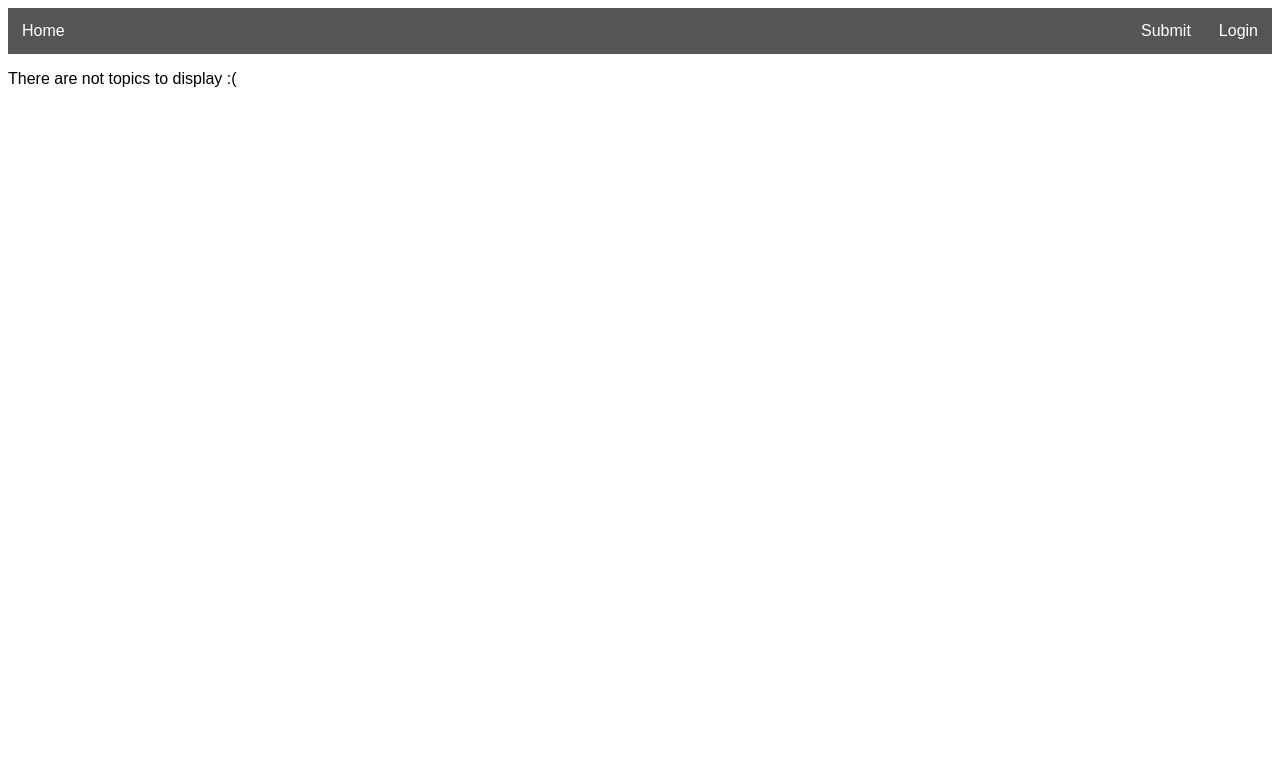
After one commit to ErikBZ/UntitledSite, a Django app: template topics/templates/topics/homepage.html in a window 1280 px wide. The commit adds this page. Shown: the top 783 px of the page. Run offline with Django 3.2, Linux system fonts and the light colour scheme; the template is opened without the code that fills it, so the values that code supplies are empty.

Commit message:
Created a base html where all the other files will extend from. Base is just the nav bar and blocks for css linking, titles and content for now. It kind of looks like how it did before. Kind of, I may as well touch it up

```diff
--- a/GOALS.txt
+++ b/GOALS.txt
@@ -18,3 +18,6 @@ c. Add replies model and make those viewable as well
 // e. Be able to log into the website
 f. Submit new post
 // DONE g. Use another database instead of SQLlite
+h. Be able to look through your profile
+i. Create a base.html so that the navbar can be easily edited
+	and I don't have to keep changing things in a bunch of files
--- /dev/null
+++ b/topics/static/topics/base_style.css
@@ -0,0 +1,30 @@
+html *{
+	font-size: 1em;
+	font-family: Arial;
+}
+a{
+	text-decoration: none;
+}
+
+/* Using and id for the nav bar */
+#nav{
+	list-style-type: none;
+	margin: 0;
+	padding: 0;
+  	overflow: hidden;
+  	background-color: #555;
+}
+#nav li{
+	float: right;
+}
+
+#nav li a{
+	display: block;
+	color: white;
+	text-align: center;
+	padding: 14px 14px;
+}
+
+#nav li a:hover{
+	background-color: #222;
+}
--- a/topics/static/topics/index_style.css
+++ b/topics/static/topics/index_style.css
@@ -1,55 +1,10 @@
-html *{
-  font-size: 1em;
-  font-family: Arial;
-}
-a{
-  text-decoration: none;
-}
-div.table a:visited{
-  color: #555;
-}
-body{
-  background-color: #FFF;
-}
-li{
+/* CSS for the homagepage file */
+
+#box{
+  width: 70%;
+  margin: auto;
+  background-color: #EEE;
   list-style-type: none;
 }
-div.table{
-  width: 65%;
-  margin: auto;
+#box li{
 }
-div.box{
-  background-color: #F2F2F2;
-}
-div.box:hover{
-  background-color: #DDD;
-}
-#post_info{
-  color: #2F2F2F;
-}
-/*
-  I can use an id #nav and then I can pass it down like #nav li
-  I'll fix that later too lazy right now
-*/
-ul.nav_bar{
-  list-style-type: none;
-  margin: 0;
-  padding: 0;
-  overflow: hidden;
-  background-color: #555;
-}
-ul.nav_bar li{
-  float: right;
-}
-
-ul.nav_bar li a{
-  display: block;
-  color: white;
-  text-align: center;
-  padding: 14px 14px;
-  text-align: none;
-}
-
-ul.nav_bar li a:hover{
-  background-color: #222;
-}
--- /dev/null
+++ b/topics/templates/topics/base.html
@@ -0,0 +1,37 @@
+<!--
+	base.html for a the webstie. Has the navbar so it can be more easily edited
+-->
+<head>
+	{% load staticfiles %}
+	<link rel="stylesheet" type="text/css" href="{% static 'topics/base_style.css' %}">
+	{% block extra_css %}{% endblock %}
+	<title>{% block title%} Change the title {% endblock %}</title>
+</head>
+
+<body>
+	<ul id="nav">
+	    <li style="float:left"><a href="{% url 'topics:index' %}">Home</a></li>
+
+	    {% if user.is_authenticated %}
+	    <li><a href="{% url 'user_logout' %}">Logout</a></li>
+	    {% else %}
+	    <li><a href="{% url 'user_login' %}">Login</a></li>
+	    {% endif %}
+
+	    <li><a href="{% url 'topics:index' %}">Submit</a></li>
+
+	    {% if user.is_authenticated %}
+	    <!--
+	      	Block tags are encased in {#{%%}#} and variables are {#{{}}#}
+	      	also I need to use {##} to comment out the django template thingies
+	    -->
+	    <li><a href="{% url 'topics:index' %}">Profile: {{ user.username }} </a></li>
+	    {% endif %}
+
+	</ul>
+
+	<div>
+		{% block content %}
+		{% endblock %}
+	</div>
+</body>
--- /dev/null
+++ b/topics/templates/topics/homepage.html
@@ -0,0 +1,36 @@
+{% extends 'topics/base.html' %}
+
+{% load staticfiles %}
+
+{% block extra_css %}<link rel="stylesheet" type="text/css" href="{% static 'topics/index_style.css' %}">{% endblock %}
+
+{% block title %} Homepage {% endblock %}
+
+{% block content %}
+  {% if list_of_topics %}
+  <div>
+    <ul>
+      {% for topic in list_of_topics %}
+      <!--
+        I had the url namespaces to topics since that is the app app_name
+        Now that i have topics:one_topic as the url everything work since it
+        looks under the "topics" namespce for urls IE index, one_topic
+        then looks for the regex called "one_topic"
+      -->
+      <li id="box"><a href="{% url 'topics:one_topic' topic.id %}">
+        <div">
+          <h4>
+            {{ forloop.counter }}: {{ topic.topic_text }}
+          </h4>
+          <p>
+            By user: {{ topic.user_who_posted }} at {{ topic.pub_date }}
+          </p>
+        </div>
+      </a></li>
+      {% endfor %}
+    </ul>
+  </div>
+  {% else %}
+    <p> There are not topics to display :(</p>
+  {% endif %}
+{% endblock %}
--- a/topics/views.py
+++ b/topics/views.py
@@ -11,7 +11,7 @@ def index(response):
 
 class IndexView(generic.ListView):
     model = Topic
-    template_name = 'topics/index.html'
+    template_name = 'topics/homepage.html'
     context_object_name = 'list_of_topics'
 
     '''
@@ -21,8 +21,8 @@ class IndexView(generic.ListView):
 
     '''
         it seems that user is also defined as a context object
-        i'm not setting it here and i can still use it in index.html
-    '''
+        i'm not setting it here and i can still use it in index.htm
+l    '''
     def get_context_data(self, **kwargs):
         context = super(IndexView, self).get_context_data(**kwargs)
         return context
```
Also changed, not shown: topics/templates/topics/index.html (+6 -2 lines).
